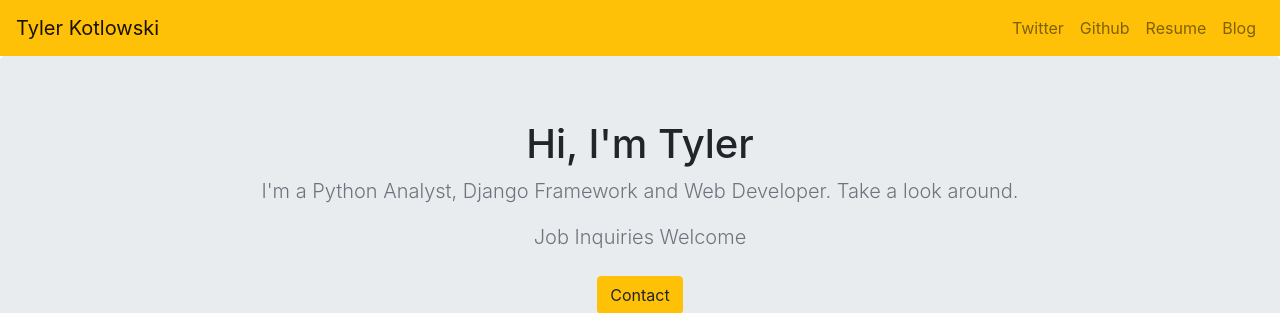
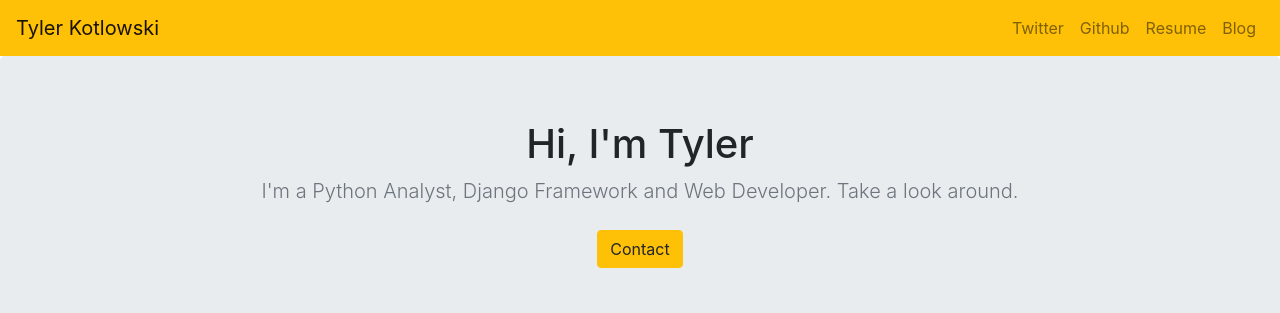
Before and after one commit to Nanonzt/Portfolio, a Django app: page / in a window 1280 px wide. Shown: the top 313 px of the page. Run offline with Django 3.2, Linux system fonts and the light colour scheme; data that the repository does not hold is empty; some libraries are stand-ins or nearby versions.

Commit message:
Corrections

```diff
--- a/jobs/templates/jobs/home.html
+++ b/jobs/templates/jobs/home.html
@@ -40,7 +40,6 @@
       <div class="container">
         <h1 class="jumbotron-heading">Hi, I'm Tyler</h1>
         <p class="lead text-muted">I'm a Python Analyst, Django Framework and Web Developer. Take a look around.</p>
-        <p class="lead text-muted">Job Inquiries Welcome</p>
         <p>
           <a href="mailto:nano.nzt@gmail.com" class="btn btn-warning my-2">Contact</a>
         </p>
@@ -60,7 +59,7 @@
           <hr />
           <div class="col-md-4">
             <div class="card mb-4 box-shadow">
-              <img class="card-img-top img-fluid" src="{{ job.image.url }}" height="200" width="340" />
+              <img class="card-img-top" src="{{ job.image.url }}" height="200" width="340" />
               <div class="card-body">
                 <h5 class="text-center card-text">{{ job.title }}</h5>
                 <p>{{ job.summary }} </p>
```
